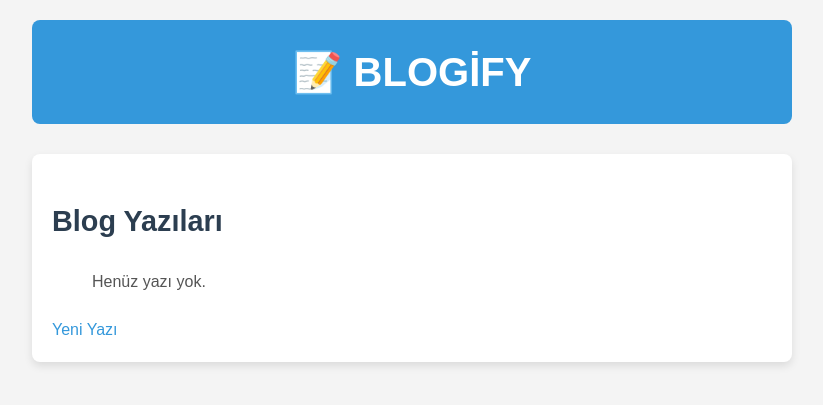
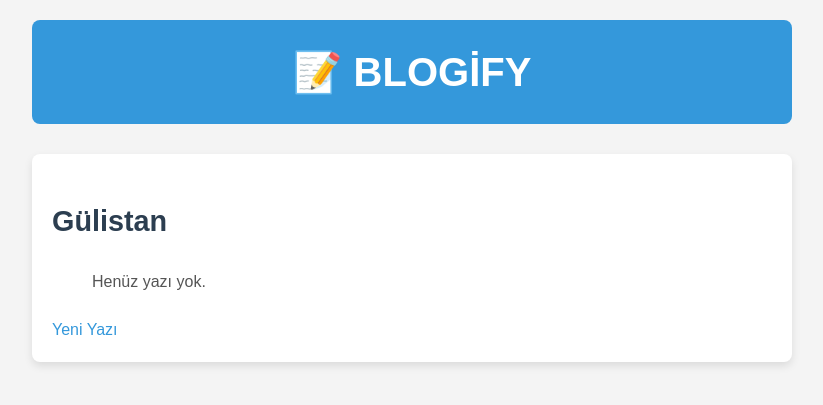
Before and after one commit to Elif-Akyuz/blogify, a Flask app: page / in a window 1280 px wide. Shown: the top 405 px of the page, without its empty margins (228-1051 px from the left). Run offline with Flask 2, Linux system fonts and the light colour scheme; parts of the project's set-up code (start-up, migrations or seed data) failed here and were passed over.

Commit message:
index revize

```diff
--- a/templates/index.html
+++ b/templates/index.html
@@ -1,6 +1,6 @@
 {% extends "base.html" %}
 {% block content %}
-  <h2>Blog Yazıları</h2>
+  <h2>Gülistan</h2>
   <ul>
     {% for post in posts %}
       <li><a href="{{ url_for('post', post_id=loop.index0) }}">{{ post.title }}</a></li>
```
